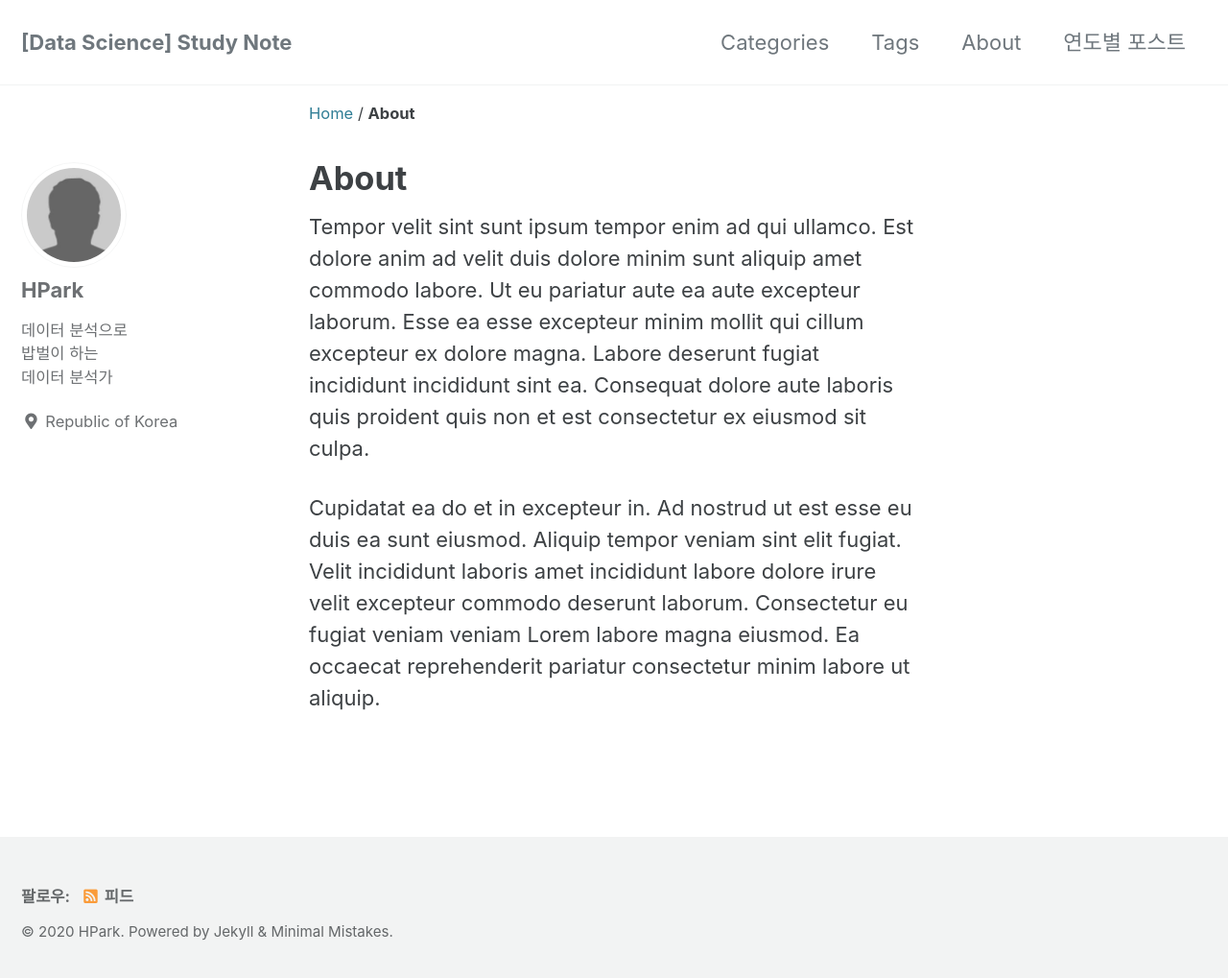
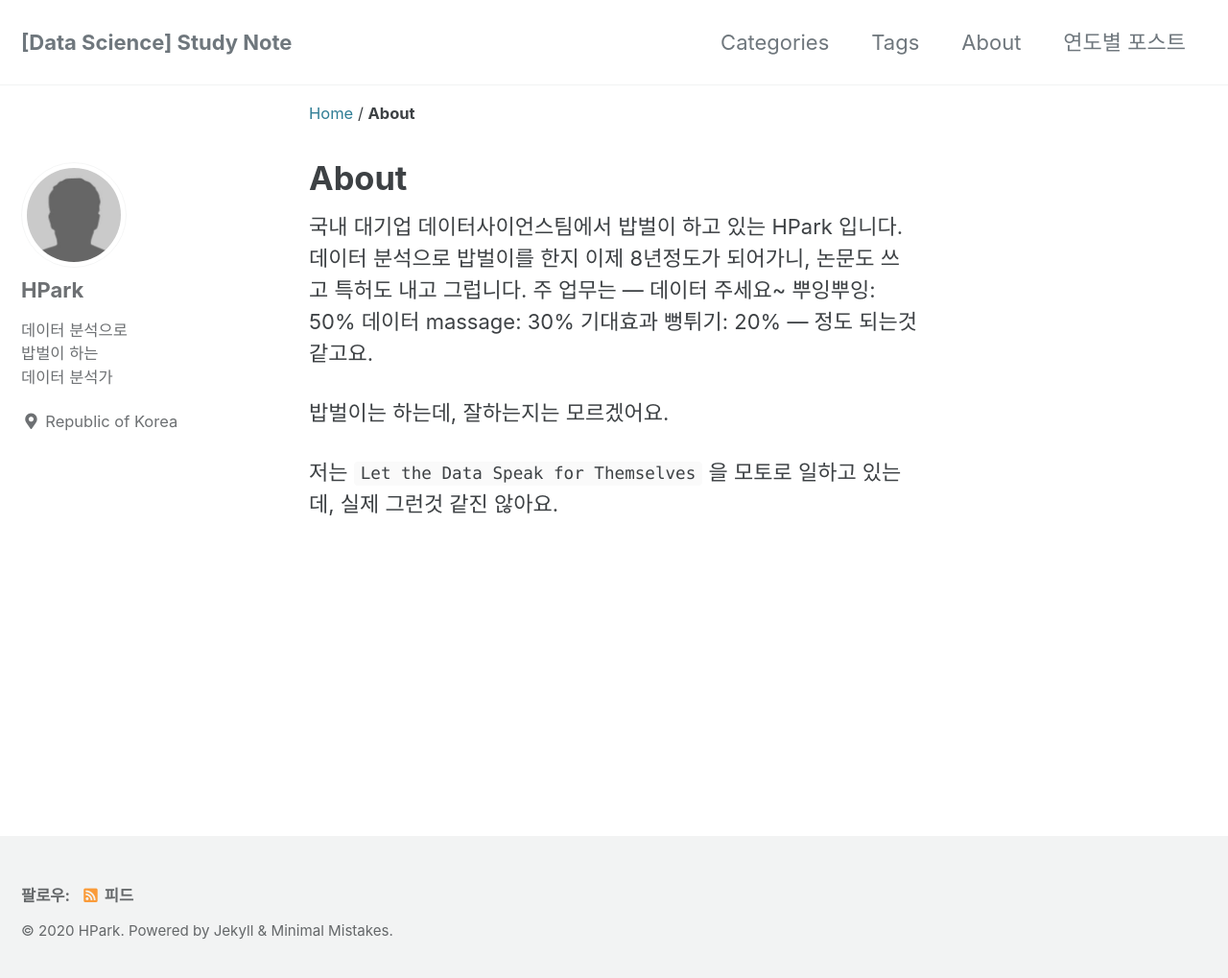
Before and after one commit to bonaza/bonaza.github.io, a Jekyll site: the page built from _pages/about.md, in a window 1280 px wide and 1026 px high. Shown: the top 1019 px of the window at 96% size. Built offline with Jekyll 4.4.1, drawn with Linux system fonts in a browser that asks for light colours; cached includes are drawn as plain includes.

Commit message:
Update about.md

```diff
--- a/_pages/about.md
+++ b/_pages/about.md
@@ -3,6 +3,18 @@ permalink: /about/
 title: "About"
 ---
 
-Tempor velit sint sunt ipsum tempor enim ad qui ullamco. Est dolore anim ad velit duis dolore minim sunt aliquip amet commodo labore. Ut eu pariatur aute ea aute excepteur laborum. Esse ea esse excepteur minim mollit qui cillum excepteur ex dolore magna. Labore deserunt fugiat incididunt incididunt sint ea. Consequat dolore aute laboris quis proident quis non et est consectetur ex eiusmod sit culpa.
+국내 대기업 데이터사이언스팀에서 밥벌이 하고 있는 HPark 입니다.
+데이터 분석으로 밥벌이를 한지 이제 8년정도가 되어가니, 논문도 쓰고 특허도 내고 그럽니다.
+주 업무는
+---
+데이터 주세요~ 뿌잉뿌잉: 50%
+데이터 massage: 30%
+기대효과 뻥튀기: 20%
+---
+정도 되는것 같고요.
 
-Cupidatat ea do et in excepteur in. Ad nostrud ut est esse eu duis ea sunt eiusmod. Aliquip tempor veniam sint elit fugiat. Velit incididunt laboris amet incididunt labore dolore irure velit excepteur commodo deserunt laborum. Consectetur eu fugiat veniam veniam Lorem labore magna eiusmod. Ea occaecat reprehenderit pariatur consectetur minim labore ut aliquip.
+밥벌이는 하는데, 잘하는지는 모르겠어요.
+
+저는
+`Let the Data Speak for Themselves`
+을 모토로 일하고 있는데, 실제 그런것 같진 않아요.
```
